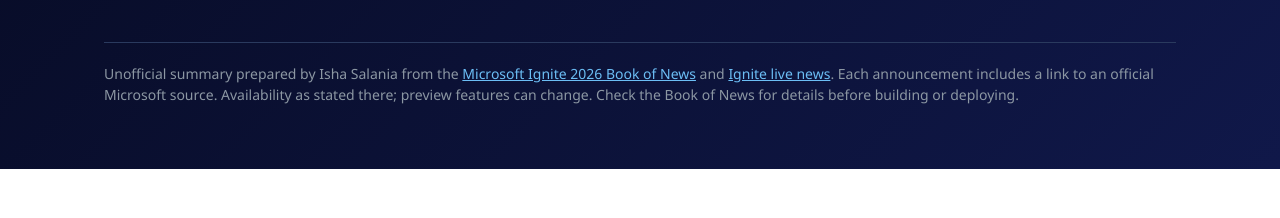
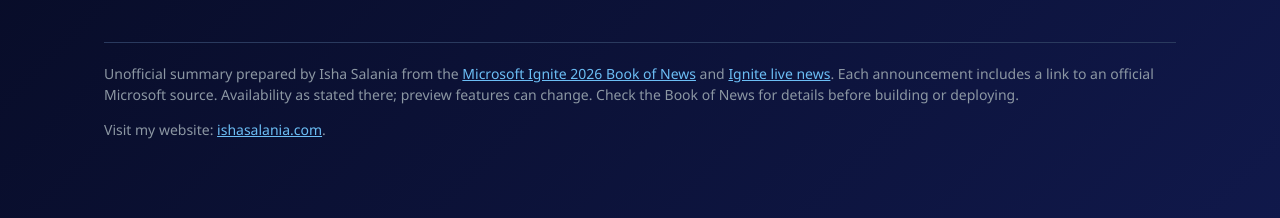
Before and after one commit to ishasalania/ignite-2026, a plain HTML site: page index.html in a window 1280 px wide. Shown: the part 6642-6860 px from the top of the page. Before the commit the page ends 6811 px from the top, so only its background shows below. Drawn offline with Linux system fonts and the light colour scheme.

Commit message:
Link personal website in recap footer
Co-authored-by: Copilot App <223556219+Copilot@users.noreply.github.com>

```diff
--- a/index.html
+++ b/index.html
@@ -195,6 +195,7 @@ a{color:var(--acc)}
     <a href="https://news.microsoft.com/events/ignite/2026/book-of-news/">Microsoft Ignite 2026 Book of News</a>
     and <a href="https://news.microsoft.com/events/ignite/2026/live-news/">Ignite live news</a>.
     Each announcement includes a link to an official Microsoft source. Availability as stated there; preview features can change. Check the Book of News for details before building or deploying.
+    <p>Visit my website: <a href="https://ishasalania.com/">ishasalania.com</a>.</p>
   </footer>
 </div>
 <script>
```
